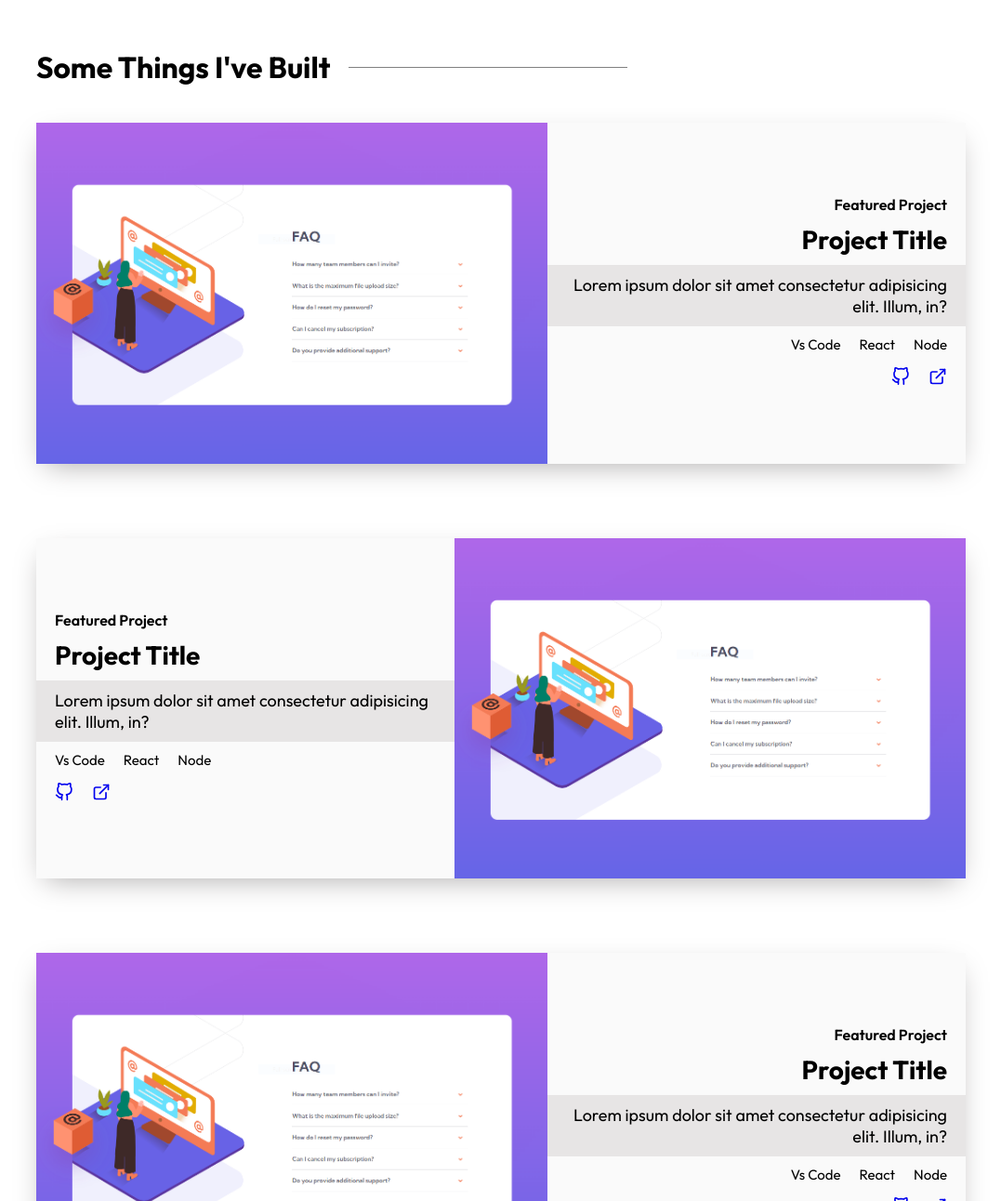
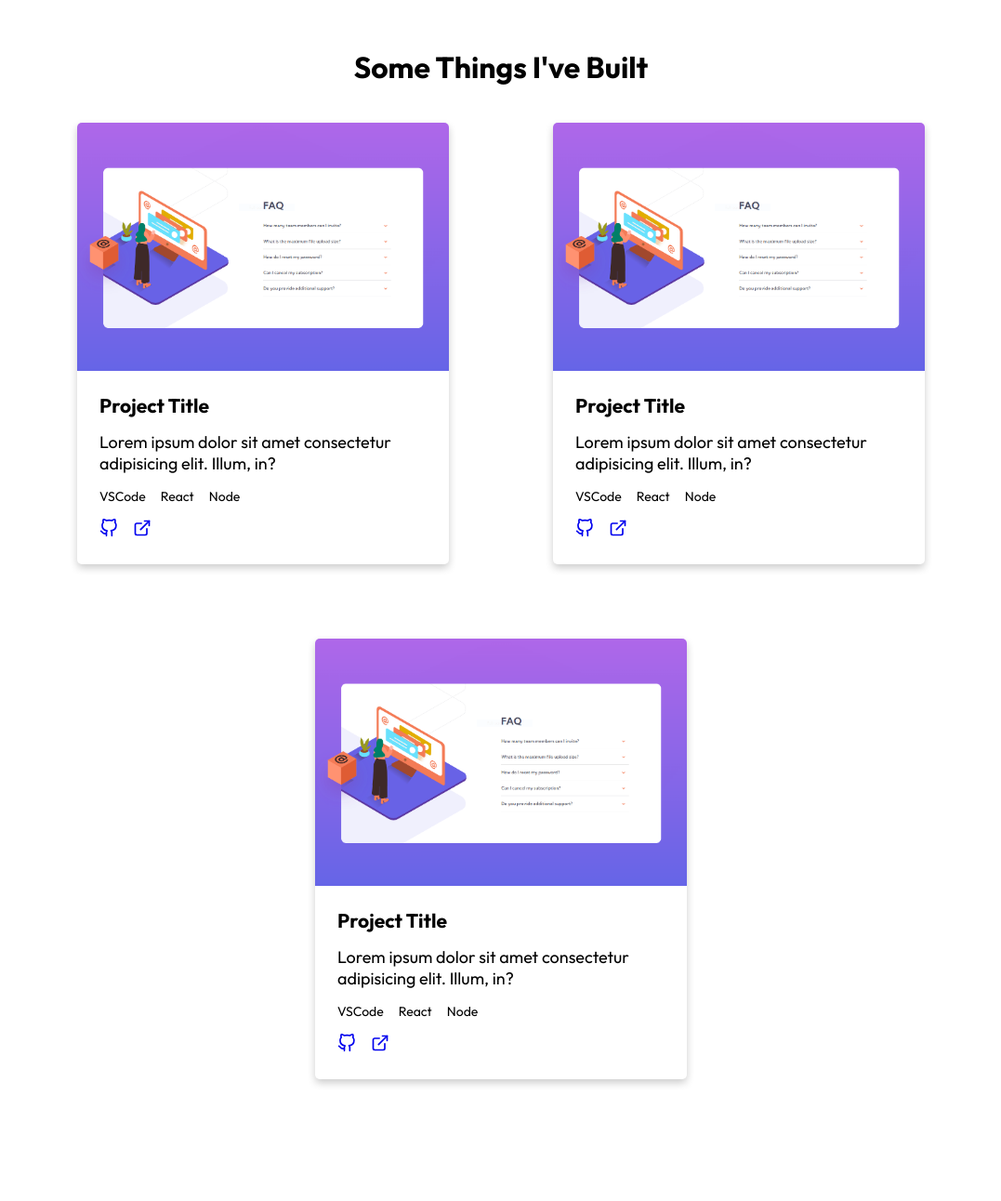
Before and after one commit to nuelobeto/portfolio, a React (Create React App) app: page / in a window 1280 px wide. Shown: the part 1658-2950 px from the top of the page at 93% size, without its empty margins (101-1178 px from the left). Built offline with nearby package versions, Linux system fonts and the light colour scheme.

Commit message:
finished app ui

```diff
--- a/src/App.jsx
+++ b/src/App.jsx
@@ -6,17 +6,23 @@ import Home from "./components/Home/Home";
 import About from "./components/About/About";
 import Projects from "./components/Projects/Projects";
 import Contact from "./components/Contact/Contact";
+import Footer from "./components/Footer/Footer";
 
 function App() {
   return (
     <div className="app_container">
+      <header>
         <Navbar />
+      </header>
+      <main>
         <OrientationLeft />
         <OrientationRight />
         <Home />
         <About />
         <Projects />
         <Contact />
+      </main>
+      <Footer />
     </div>
   );
 }
--- a/src/components/About/About.css
+++ b/src/components/About/About.css
@@ -10,16 +10,6 @@
   width: 80%;
   max-width: 1000px;
   /* border: 1px solid black; */
-}
-
-.about_content h2 {
-  display: flex;
-  align-items: center;
-  position: relative;
-  margin: 10px 0px 40px;
-  width: 100%;
-  font-size: clamp(26px, 5vw, 1.77em);
-  white-space: nowrap;
 }
 
 .about_body {
--- a/src/components/Contact/Contact.css
+++ b/src/components/Contact/Contact.css
@@ -5,3 +5,26 @@
   justify-content: center;
   align-items: center;
 }
+
+.contact_content h2 {
+  font-size: clamp(36px, 3vw, 60px);
+}
+
+.contact_content p {
+  text-align: center;
+  font-size: clamp(17px, 2vw, 20px);
+  margin: 0 0 40px 0;
+  max-width: 580px;
+  padding: 0 20px;
+}
+
+.contact_btn {
+  text-align: center;
+}
+
+.contact_btn a {
+  display: inline-block;
+  padding: 1em;
+  border: 1px solid black;
+  border-radius: 5px;
+}
--- a/src/components/Contact/Contact.jsx
+++ b/src/components/Contact/Contact.jsx
@@ -3,7 +3,15 @@ import "./Contact.css";
 function Contact() {
   return (
     <section className="contact" id="contact">
-      <h2>Contact</h2>
+      <div className="contact_content section">
+        <h2 className="section_heading">Get In Touch</h2>
+        <p>
+          Lorem ipsum dolor sit amet consectetur adipisicing elit. Nobis, est.
+        </p>
+        <div className="contact_btn">
+          <a href="mailto:nuelobeto@gmail.com">Say Hello</a>
+        </div>
+      </div>
     </section>
   );
 }
--- /dev/null
+++ b/src/components/Footer/Footer.css
@@ -0,0 +1,29 @@
+footer {
+  display: none;
+}
+
+.footer_links {
+  width: 270px;
+  display: flex;
+  padding: 30px 20px;
+  align-items: center;
+  justify-content: space-between;
+  margin: 0 auto;
+}
+
+.footer_links svg {
+  width: 20px;
+  height: 20px;
+}
+
+footer p {
+  font-size: 12px;
+  text-align: center;
+  margin: 0 0 20px 0;
+}
+
+@media (max-width: 768px) {
+  footer {
+    display: block;
+  }
+}
--- /dev/null
+++ b/src/components/Footer/Footer.jsx
@@ -0,0 +1,37 @@
+import "./Footer.css";
+import { FiGithub, FiTwitter, FiLinkedin } from "react-icons/fi";
+import { BsInstagram } from "react-icons/bs";
+
+function Footer() {
+  return (
+    <footer>
+      <div className="footer_content">
+        <ul className="footer_links">
+          <li>
+            <a href="https://github.com/nuelobeto">
+              <FiGithub />
+            </a>
+          </li>
+          <li>
+            <a href="https://www.instagram.com/nuelobeto/">
+              <BsInstagram />
+            </a>
+          </li>
+          <li>
+            <a href="https://twitter.com/nuelobeto">
+              <FiTwitter />
+            </a>
+          </li>
+          <li>
+            <a href="https://www.linkedin.com/in/emmanuel-obeto-b3965112a/">
+              <FiLinkedin />
+            </a>
+          </li>
+        </ul>
+      </div>
+      <p>Built by Obeto Emmanuel</p>
+    </footer>
+  );
+}
+
+export default Footer;
--- a/src/components/Home/Home.jsx
+++ b/src/components/Home/Home.jsx
@@ -12,7 +12,7 @@ function Home() {
           interfaces and experiences.
         </p>
         <div>
-          <a href="#Projects">Check out my works</a>
+          <a href="#projects">Check out my works</a>
         </div>
       </div>
     </section>
--- a/src/components/Projects/Projects.css
+++ b/src/components/Projects/Projects.css
@@ -8,162 +8,71 @@
 
 .projects_content {
   width: 80%;
-  max-width: 1000px;
+  max-width: 1300px;
   /* border: 1px solid black; */
 }
 
-.projects_content h2 {
+.projects_list {
+  width: 100%;
   display: flex;
-  align-items: center;
-  position: relative;
-  margin: 10px 0px 40px;
-  width: 100%;
-  font-size: clamp(26px, 5vw, 1.77em);
-  white-space: nowrap;
+  justify-content: space-around;
+  flex-wrap: wrap;
 }
 
 .project {
-  width: 100%;
-  display: flex;
-  box-shadow: 0 10px 30px -10px rgb(168, 166, 166);
-  margin-bottom: 80px;
+  width: 400px;
+  margin: 0 0 80px 0;
+  box-shadow: 0 4px 8px 0 rgba(0, 0, 0, 0.2);
+  transition: 0.3s;
+  border-radius: 5px;
+  cursor: pointer;
 }
 
-.project:nth-child(even) {
-  flex-direction: row-reverse;
-}
-
-.project:nth-child(even) .project_content {
-  text-align: left;
-}
-
-.project:nth-child(even) .featured_project {
-  padding: 0 0 0 20px;
-}
-
-.project:nth-child(even) .project_title {
-  padding: 0 0 0 20px;
-}
-
-.project:nth-child(even) .project_description {
-  padding: 10px 10px 10px 20px;
-}
-
-.project:nth-child(even) .tags {
-  justify-content: flex-start;
+.project:hover {
+  transform: scale(1.05);
 }
 
 .project_img {
-  width: 55%;
-  margin: 0;
+  width: 100%;
 }
 
 .project_img img {
   width: 100%;
   display: block;
+  border-radius: 5px 5px 0 0;
 }
 
 .project_content {
-  width: 45%;
-  text-align: right;
-  display: flex;
-  flex-direction: column;
-  justify-content: center;
-  font-size: 1rem;
-  background-color: rgb(250, 250, 250);
-}
-
-.featured_project {
-  margin: 0px 0px 10px;
-  padding: 0 20px 0 0;
-  font-size: 16px;
-  font-weight: 600;
-}
-
-.project_title {
-  font-size: 1.55em;
-  margin: 0px 0px 10px;
-  padding: 0 20px 0 0;
+  padding: 6%;
 }
 
 .project_description {
-  background-color: rgb(231, 229, 229);
-  padding: 10px 20px 10px 10px;
-  font-size: 1em;
-  margin: 0 0 10px;
+  margin: 15px 0 0 0;
+  font-size: clamp(16px, 1.5vw, 18px);
 }
 
 .tags {
   display: flex;
-  justify-content: flex-end;
-  align-items: center;
-  margin: 0px 0px 15px;
-  font-size: 15px;
-  flex-wrap: wrap;
-  padding: 0 20px 0 0;
-}
-
-.tags li {
-  margin: 0 0 0 20px;
+  margin: 15px 0 0 0;
+  font-size: 14px;
 }
 
 .links {
-  padding: 0 20px 0 0;
-}
-
-.links a {
-  margin: 0 0 0 20px;
+  margin: 15px 0 0 0;
 }
 
 .links a svg {
   width: 20px;
   height: 20px;
+  margin: 0 16px 0 0;
 }
 
-@media (max-width: 1191px) {
-  .project_description {
-    font-size: 0.94em;
+.tags li {
+  margin: 0 16px 0 0;
+}
+
+@media (max-width: 445px) {
+  .project {
+    min-width: 100%;
   }
 }
-
-@media (max-width: 1191px) {
-  .project_description {
-    font-size: 0.94em;
-  }
-}
-
-@media (max-width: 975px) {
-  .project_content {
-    font-size: 0.94rem;
-  }
-}
-
-@media (max-width: 952px) {
-  .project {
-    flex-direction: column;
-    max-width: 500px;
-    margin: 0 auto;
-  }
-
-  .project_img {
-    width: 100%;
-  }
-
-  .project_content {
-    width: 100%;
-    padding: 20px;
-    text-align: left;
-  }
-
-  .tags {
-    justify-content: flex-start;
-  }
-
-  .tags li {
-    margin: 0 20px 0 0;
-  }
-
-  .links a {
-    margin: 0 20px 0 0;
-  }
-}
--- a/src/components/Projects/Projects.jsx
+++ b/src/components/Projects/Projects.jsx
@@ -16,14 +16,13 @@ function Projects() {
             </div>
 
             <div className="project_content">
-              <p className="featured_project">Featured Project</p>
               <h3 className="project_title">Project Title</h3>
               <p className="project_description">
                 Lorem ipsum dolor sit amet consectetur adipisicing elit. Illum,
                 in?
               </p>
               <ul className="tags">
-                <li>Vs Code</li>
+                <li>VSCode</li>
                 <li>React</li>
                 <li>Node</li>
               </ul>
@@ -46,14 +45,13 @@ function Projects() {
             </div>
 
             <div className="project_content">
-              <p className="featured_project">Featured Project</p>
               <h3 className="project_title">Project Title</h3>
               <p className="project_description">
                 Lorem ipsum dolor sit amet consectetur adipisicing elit. Illum,
                 in?
               </p>
               <ul className="tags">
-                <li>Vs Code</li>
+                <li>VSCode</li>
                 <li>React</li>
                 <li>Node</li>
               </ul>
@@ -76,14 +74,13 @@ function Projects() {
             </div>
 
             <div className="project_content">
-              <p className="featured_project">Featured Project</p>
               <h3 className="project_title">Project Title</h3>
               <p className="project_description">
                 Lorem ipsum dolor sit amet consectetur adipisicing elit. Illum,
                 in?
               </p>
               <ul className="tags">
-                <li>Vs Code</li>
+                <li>VSCode</li>
                 <li>React</li>
                 <li>Node</li>
               </ul>
--- a/src/index.css
+++ b/src/index.css
@@ -29,14 +29,12 @@ a {
   padding: 100px 0;
 }
 
-.section_heading::after {
-  content: "";
-  display: block;
-  position: relative;
-  width: 300px;
-  height: 1px;
-  margin-left: 20px;
-  background-color: grey;
+.section_heading {
+  text-align: center;
+  margin: 10px 0px 40px;
+  width: 100%;
+  font-size: clamp(23px, 5vw, 1.77em);
+  white-space: nowrap;
 }
 
 @media (max-width: 1080px) {
```
Lines whose indentation alone changed are shown as unchanged.
